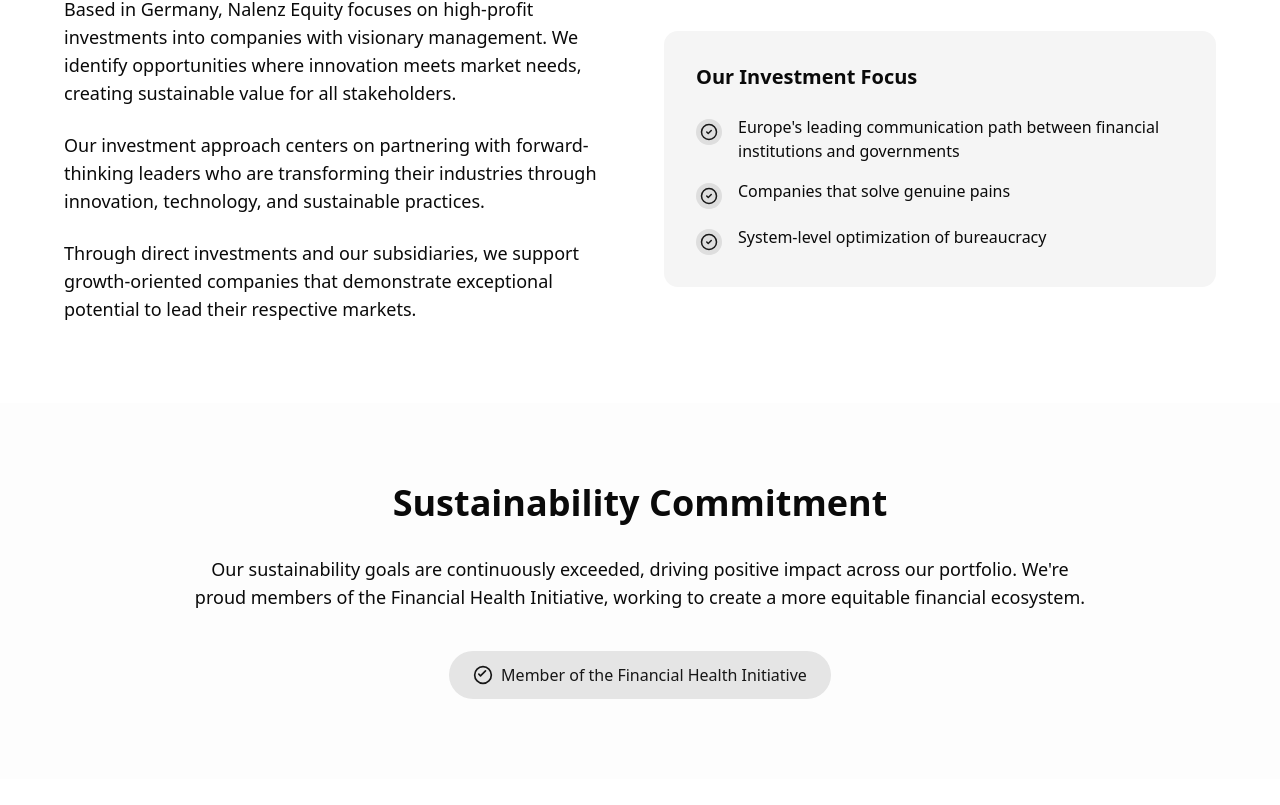
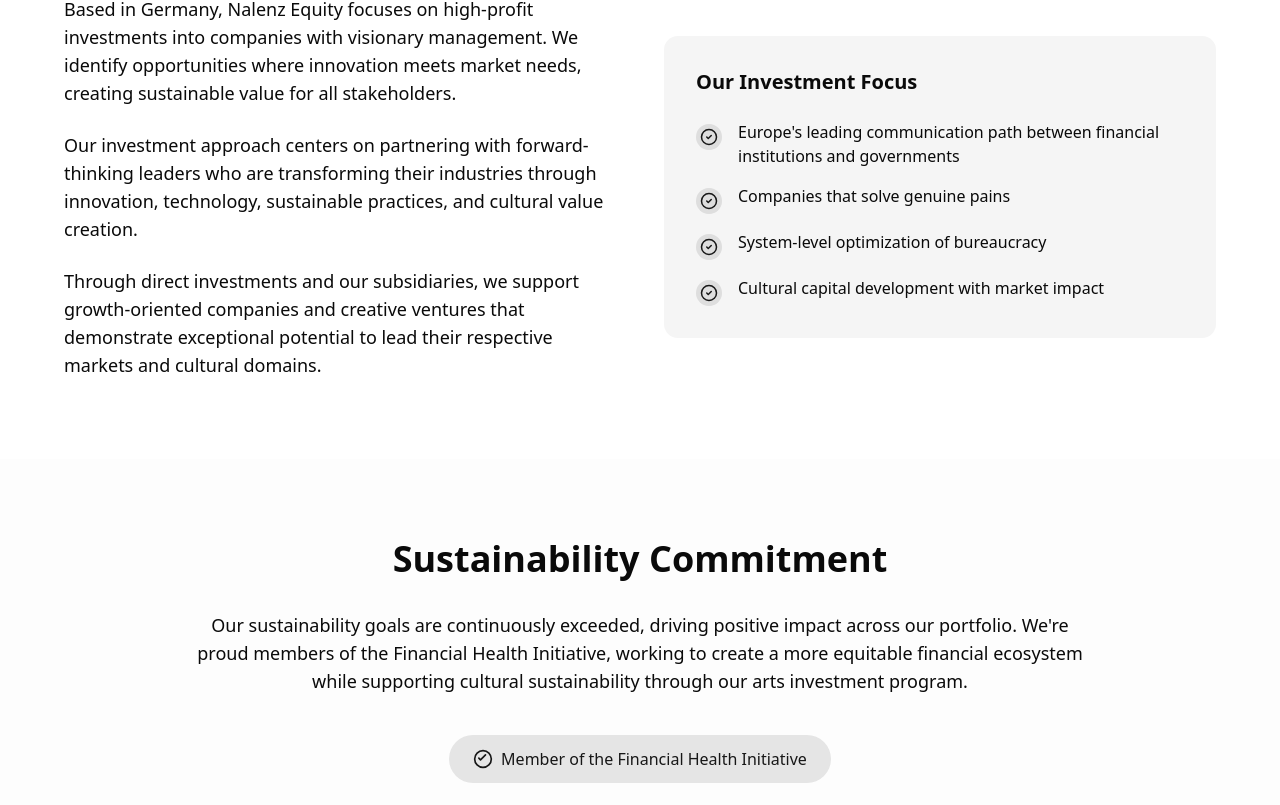
Before and after one commit to hermesloom/nalenzequity.com, a Next.js app: page / in a window 1280 px wide. Shown: the part 655-1460 px from the top of the page. Built offline with nearby package versions, Linux system fonts and the light colour scheme.

Commit message:
feat: add cultural value creation aspects

```diff
--- a/app/page.tsx
+++ b/app/page.tsx
@@ -51,12 +51,14 @@ export default function Home() {
               <p className="text-lg mb-6">
                 Our investment approach centers on partnering with
                 forward-thinking leaders who are transforming their industries
-                through innovation, technology, and sustainable practices.
+                through innovation, technology, sustainable practices, and
+                cultural value creation.
               </p>
               <p className="text-lg">
                 Through direct investments and our subsidiaries, we support
-                growth-oriented companies that demonstrate exceptional potential
-                to lead their respective markets.
+                growth-oriented companies and creative ventures that demonstrate
+                exceptional potential to lead their respective markets and
+                cultural domains.
               </p>
             </div>
             <div className="bg-muted rounded-xl p-8">
@@ -127,6 +129,26 @@ export default function Home() {
                   </div>
                   <span>System-level optimization of bureaucracy</span>
                 </li>
+                <li className="flex items-start">
+                  <div className="mr-4 mt-1 bg-primary/10 rounded-full p-1">
+                    <svg
+                      xmlns="http://www.w3.org/2000/svg"
+                      width="18"
+                      height="18"
+                      viewBox="0 0 24 24"
+                      fill="none"
+                      stroke="currentColor"
+                      strokeWidth="2"
+                      strokeLinecap="round"
+                      strokeLinejoin="round"
+                      className="text-primary"
+                    >
+                      <path d="m9 12 2 2 4-4" />
+                      <circle cx="12" cy="12" r="10" />
+                    </svg>
+                  </div>
+                  <span>Cultural capital development with market impact</span>
+                </li>
               </ul>
             </div>
           </div>
@@ -143,7 +165,8 @@ export default function Home() {
             Our sustainability goals are continuously exceeded, driving positive
             impact across our portfolio. We're proud members of the Financial
             Health Initiative, working to create a more equitable financial
-            ecosystem.
+            ecosystem while supporting cultural sustainability through our arts
+            investment program.
           </p>
           <div className="inline-flex items-center px-6 py-3 rounded-full bg-primary/10 text-primary font-medium">
             <svg
@@ -276,6 +299,52 @@ export default function Home() {
               </div>
             </div>
           </div>
+
+          {/* Featured Investment - Art Portfolio */}
+          <div className="mb-16 bg-card rounded-2xl p-8 shadow-sm">
+            <div className="grid md:grid-cols-2 gap-12 items-center">
+              <div>
+                <h3 className="text-2xl font-bold mb-4">
+                  Artistic Capital Ventures
+                </h3>
+                <p className="text-lg mb-6">
+                  Strategic investments across selected visual and performance
+                  artists and creative innovators with demonstrated market
+                  potential and cultural impact. Our arts portfolio functions as
+                  both a value-creation engine and cultural capital development
+                  program.
+                </p>
+              </div>
+              <div className="bg-muted rounded-xl p-8 h-full flex flex-col justify-center">
+                <div className="mb-6">
+                  <div className="font-mono text-sm text-muted-foreground mb-2">
+                    INVESTMENT APPROACH
+                  </div>
+                  <ul className="space-y-3">
+                    <li className="flex items-start">
+                      <div className="mr-3 mt-1 text-primary">•</div>
+                      <span>
+                        Long-term artist development with market positioning
+                      </span>
+                    </li>
+                    <li className="flex items-start">
+                      <div className="mr-3 mt-1 text-primary">•</div>
+                      <span>
+                        Institutional-grade contemporary art acquisition
+                      </span>
+                    </li>
+                    <li className="flex items-start">
+                      <div className="mr-3 mt-1 text-primary">•</div>
+                      <span>
+                        Alternative asset class diversification via creative
+                        capital
+                      </span>
+                    </li>
+                  </ul>
+                </div>
+              </div>
+            </div>
+          </div>
         </div>
       </section>
 
@@ -286,8 +355,9 @@ export default function Home() {
             <div>
               <h3 className="text-xl font-bold mb-6">Nalenz Equity</h3>
               <p className="text-foreground/70 max-w-md">
-                Investing in visionary management and innovative companies that
-                are transforming industries and creating sustainable value.
+                Investing in visionary management, innovative companies, and
+                creative ventures that are transforming industries and creating
+                sustainable value across both economic and cultural spheres.
               </p>
             </div>
             <div className="flex flex-col md:items-end">
```
